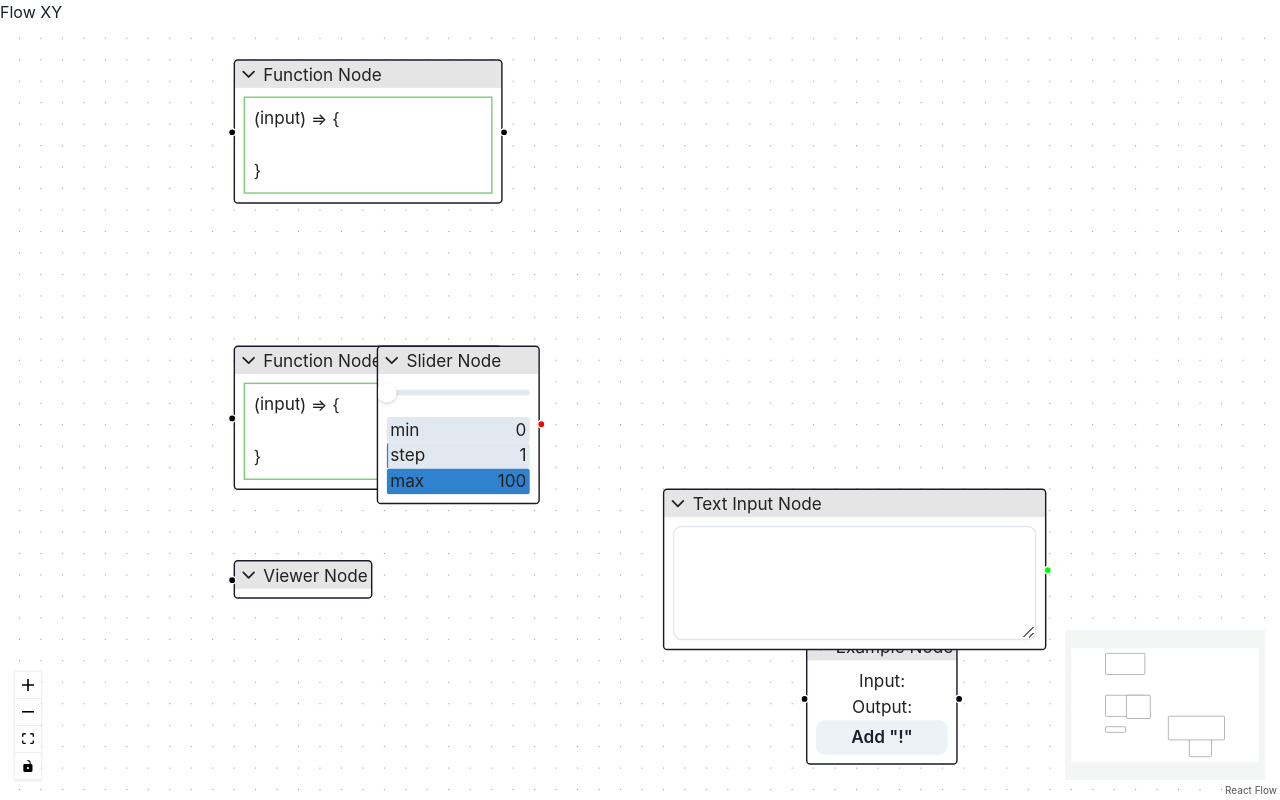
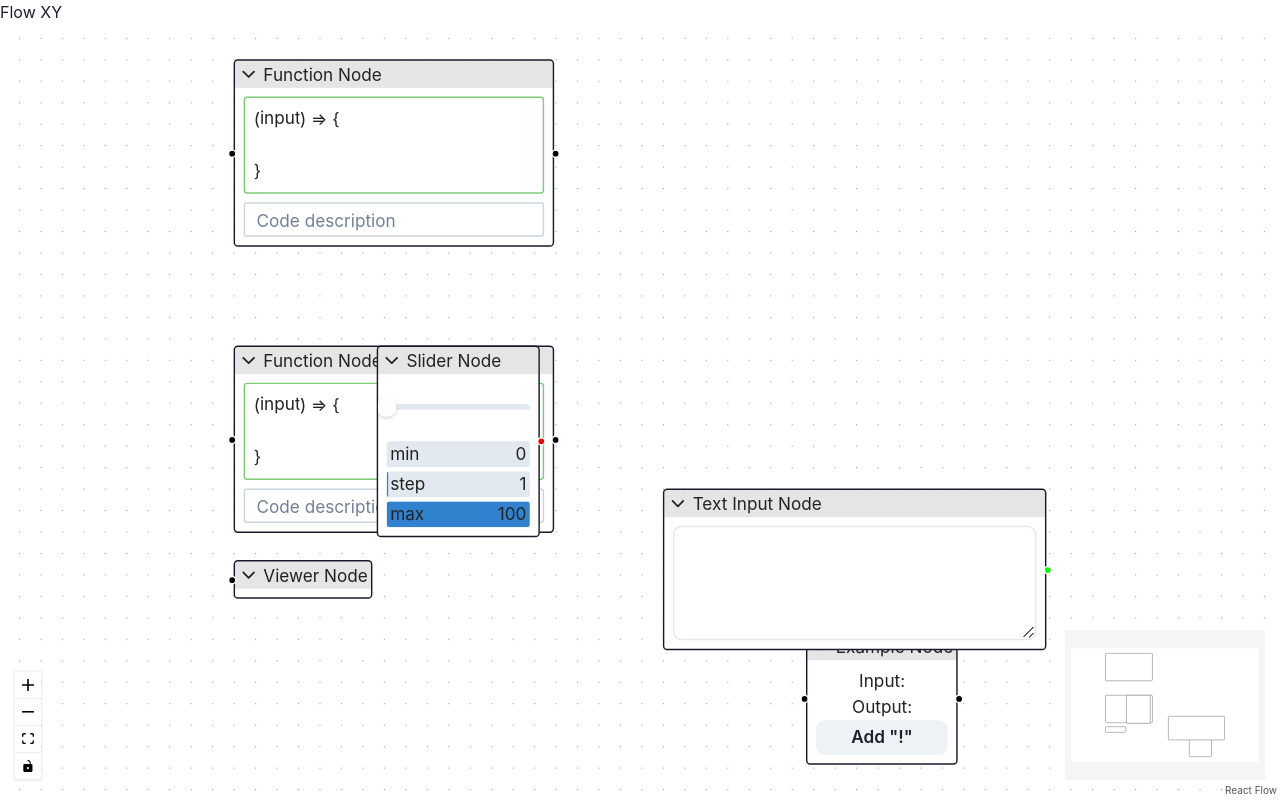
Before and after one commit to AlexW00/flow, a React (Vite) app: page / in a window 1280 px wide. Built offline with nearby package versions, Linux system fonts and the light colour scheme.

Commit message:
added: codegen node

```diff
--- a/package.json
+++ b/package.json
@@ -20,6 +20,7 @@
     "framer-motion": "^7.6.19",
     "immer": "^9.0.16",
     "lucide-react": "^0.103.0",
+    "openai": "^3.1.0",
     "prismjs": "^1.29.0",
     "react": "^18.2.0",
     "react-dom": "^18.2.0",
--- a/src/components/atoms/inputs/CodeEditor.tsx
+++ b/src/components/atoms/inputs/CodeEditor.tsx
@@ -1,6 +1,6 @@
 /* eslint-disable @typescript-eslint/no-empty-function */
 import { highlight, languages } from "prismjs";
-import React, { memo, useState } from "react";
+import React, { memo, useEffect, useState } from "react";
 import Editor from "react-simple-code-editor";
 
 export type CodeEditorProps = {
@@ -13,6 +13,11 @@ export type CodeEditorProps = {
 export const CodeEditorComponent = memo(
   ({ code, onChange, onBlur, onFocus }: CodeEditorProps): JSX.Element => {
     const [codeBuffer, setCodeBuffer] = useState(code ?? "");
+    console.log("CodeEditorComponent");
+
+    useEffect(() => {
+      setCodeBuffer(code ?? "");
+    }, [code]);
 
     const handleCodeChange = (newCode: string) => {
       setCodeBuffer(newCode);
--- a/src/components/atoms/viewers/ObjectViewer.tsx
+++ b/src/components/atoms/viewers/ObjectViewer.tsx
@@ -1,3 +1,4 @@
+import { Box } from "@chakra-ui/react";
 import React from "react";
 
 export const ObjectViewerComponent = ({
@@ -6,14 +7,15 @@ export const ObjectViewerComponent = ({
   object: Record<string, unknown>;
 }) => {
   return (
-    <div
+    <Box
       style={{
         maxWidth: "25em",
         maxHeight: "50em",
       }}
     >
       {/* <ReactJson src={object} enableClipboard={false} /> */}
+      {/* // @todo proper json viewer */}
       {JSON.stringify(object)}
-    </div>
+    </Box>
   );
 };
--- /dev/null
+++ b/src/components/molecules/inputs/code/CodeGenerator.tsx
@@ -0,0 +1,94 @@
+import { Input } from "@chakra-ui/react";
+import React from "react";
+import { useState } from "react";
+import { Configuration, OpenAIApi } from "openai";
+
+export type CodeGeneratorProps = {
+  paramsDefinition: string[];
+  onCodeGenerate: (code: string) => void;
+};
+
+enum RequestState {
+  IDLE,
+  PENDING,
+  ERROR,
+}
+
+export function CodeGeneratorComponent({
+  paramsDefinition,
+  onCodeGenerate,
+}: CodeGeneratorProps): JSX.Element {
+  const [promptInput, setPromptInput] = useState<string>("");
+  const [requestState, setRequestState] = useState<RequestState>(
+    RequestState.IDLE
+  );
+
+  // returns the body of an normal javascript function
+  const getFunctionBody = (code: string) => {
+    console.log("code", code);
+    const functionBodyStart = code.indexOf("{") + 1;
+    const functionBodyEnd = code.lastIndexOf("}");
+    // return without the brackets
+    return code.substring(functionBodyStart + 1, functionBodyEnd - 1).trim();
+  };
+
+  const createPrompt = (paramsDefinition: string[], prompt: string) => {
+    const parameters =
+      paramsDefinition.length > 0
+        ? "(" + paramsDefinition.join(", ") + ") as"
+        : "no";
+    return `Generate a complete JavaScript function that accepts ${parameters} parameter${
+      paramsDefinition.length > 1 ? "s" : ""
+    } and does the following: '${prompt}'.`;
+  };
+
+  const handlePromptChange = async () => {
+    if (requestState !== RequestState.PENDING) {
+      if (promptInput.length > 3) {
+        setRequestState(RequestState.PENDING);
+        const API_KEY = import.meta.env.VITE_OPENAI_KEY;
+        const configuration = new Configuration({
+          apiKey: API_KEY,
+        });
+        const openai = new OpenAIApi(configuration);
+        const prompt = createPrompt(paramsDefinition, promptInput);
+        console.log("prompt", prompt);
+        const response = await openai.createCompletion({
+          model: "text-davinci-003",
+          prompt: prompt,
+          temperature: 0.5,
+          max_tokens: 300,
+        });
+
+        if (response.data.choices.length > 0) {
+          setRequestState(RequestState.IDLE);
+          onCodeGenerate(getFunctionBody(response.data.choices[0].text));
+        } else {
+          setRequestState(RequestState.ERROR);
+        }
+      }
+    }
+  };
+
+  const getBorderColor = () => {
+    switch (requestState) {
+      case RequestState.IDLE:
+        return "gray.300";
+      case RequestState.PENDING:
+        return "orange.300";
+      case RequestState.ERROR:
+        return "red.300";
+    }
+  };
+
+  return (
+    <Input
+      placeholder="Code description"
+      value={promptInput}
+      onChange={(e) => setPromptInput(e.target.value)}
+      onBlur={handlePromptChange}
+      size="xs"
+      borderColor={getBorderColor()}
+    />
+  );
+}
--- a/src/components/molecules/inputs/code/FunctionEditor.tsx
+++ b/src/components/molecules/inputs/code/FunctionEditor.tsx
@@ -75,21 +75,25 @@ const getStyle = (mode: FunctionExecutionMode): React.CSSProperties => {
 
 const defaultStyle: React.CSSProperties = {
   border: "1px solid rgba(0, 0, 0, 0.7)",
+  borderRadius: "0.2em",
   ...wrapContent,
 };
 
 const executingStyle: React.CSSProperties = {
   // light yellow
   border: "1px solid rgba(255, 255, 0, 0.7)",
+  borderRadius: "0.2em",
   ...wrapContent,
 };
 
 const successStyle: React.CSSProperties = {
   border: "1px solid rgba(75, 181, 67, 0.7)",
+  borderRadius: "0.2em",
   ...wrapContent,
 };
 
 const errorStyle: React.CSSProperties = {
   border: "1px solid rgba(178, 34, 34, 0.7)",
+  borderRadius: "0.2em",
   ...wrapContent,
 };
--- a/src/components/molecules/inputs/code/FunctionExecutor.tsx
+++ b/src/components/molecules/inputs/code/FunctionExecutor.tsx
@@ -1,3 +1,9 @@
+import {
+  Alert,
+  AlertIcon,
+  AlertTitle,
+  AlertDescription,
+} from "@chakra-ui/react";
 import React, { memo, useEffect } from "react";
 import { useCodeExecutor } from "src/react/hooks/util/useCodeExecutor";
 import { shallowCompareArrays } from "src/util/shallowCompareArrays";
@@ -51,22 +57,11 @@ export const FunctionExecutorComponent = memo(
     }, [code, paramsDefinition, paramsData]);
 
     return error ? (
-      <div
-        style={{
-          marginTop: "0.25rem",
-          width: "100%",
-          backgroundColor: "rgba(178, 34, 34, 0.2)",
-        }}
-      >
-        <div
-          style={{
-            width: "100%",
-            textAlign: "center",
-          }}
-        >
-          {error?.message?.toString()}
-        </div>
-      </div>
+      <Alert status="error" maxHeight="2.5em" borderRadius="0.3em">
+        <AlertIcon />
+        <AlertTitle>{error.name}:</AlertTitle>
+        <AlertDescription>{error.message}</AlertDescription>
+      </Alert>
     ) : (
       <></>
     );
--- a/src/components/molecules/props/PropertyContainer.tsx
+++ b/src/components/molecules/props/PropertyContainer.tsx
@@ -11,7 +11,7 @@ export const PropertyContainerComponent = ({
   children,
 }: PropertyContainerProps): JSX.Element => {
   return (
-    <Flex direction={"column"}>
+    <Flex direction={"column"} gap=".25em">
       {name && <Text textAlign={"left"}>{name}</Text>}
       {children}
     </Flex>
--- a/src/components/organisms/nodes/FunctionNode.tsx
+++ b/src/components/organisms/nodes/FunctionNode.tsx
@@ -1,8 +1,10 @@
+import { Flex } from "@chakra-ui/react";
 import React, { useEffect, useMemo } from "react";
 import { CustomNodeComponentProps } from "src/classes/nodes/definition/CustomNodeComponent";
 import { NodeHandles } from "src/classes/nodes/definition/io/handles/NodeHandles";
 import { AnyHandle } from "src/classes/nodes/definition/io/handles/types/base/AnyHandle";
 import { CustomNodeDefinition } from "src/classes/nodes/definition/NodeDefinition";
+import { CodeGeneratorComponent } from "src/components/molecules/inputs/code/CodeGenerator";
 import { useNodeId } from "src/react/hooks/context/useNodeId";
 import { useSetData } from "src/react/hooks/state/setters/useSetData";
 import { useSetDefinition } from "src/react/hooks/state/setters/useSetDefinition";
@@ -72,7 +74,7 @@ export const FunctionNodeComponent = ({
   };
 
   return (
-    <div>
+    <Flex direction="column" gap={"0.5em"}>
       <FunctionEditorComponent
         params={paramsDefinition}
         code={data.code}
@@ -88,7 +90,14 @@ export const FunctionNodeComponent = ({
         onExecuteSuccess={handleExecuteSuccess}
         onExecuteError={handleExecuteError}
       />
-    </div>
+      <CodeGeneratorComponent
+        paramsDefinition={paramsDefinition}
+        onCodeGenerate={(code) => {
+          console.log("Generated code: " + code);
+          handleCodeChange(code);
+        }}
+      />
+    </Flex>
   );
 };
 
--- a/src/components/organisms/nodes/SliderNode.tsx
+++ b/src/components/organisms/nodes/SliderNode.tsx
@@ -46,7 +46,7 @@ export const SliderNodeComponent = ({
 
   return (
     <Box>
-      <Box marginTop="0.3rem" marginBottom="0.3rem">
+      <Box marginTop="1rem" marginBottom=".75rem">
         <BasicSliderComponent
           value={outputs.output ?? 0}
           onChange={handleValueChange}
--- a/src/react/hooks/util/useCodeExecutor.ts
+++ b/src/react/hooks/util/useCodeExecutor.ts
@@ -6,10 +6,7 @@ const AsyncFunction = Object.getPrototypeOf(
 export const useCodeExecutor = (...paramNames: string[]): CodeExecutor => {
   return async (code: string, ...params: any[]) => {
     try {
-      console.log("executingggggggggggg", paramNames, params, code);
       const codeExecutor = new AsyncFunction(...paramNames, code);
-      console.log("created executor", codeExecutor);
-
       return codeExecutor(...params);
     } catch (error) {
       return { error };
--- a/vite.config.ts
+++ b/vite.config.ts
@@ -5,6 +5,7 @@ import { defineConfig } from "vite";
 
 // https://vitejs.dev/config/
 export default defineConfig({
+  envDir: "env",
   plugins: [legacy(), react()],
   resolve: {
     alias: {
```
Also changed, not shown: src/env.d.ts (added, +9 -0 lines), 2 other files (tests, documents, lock files or other folders).
